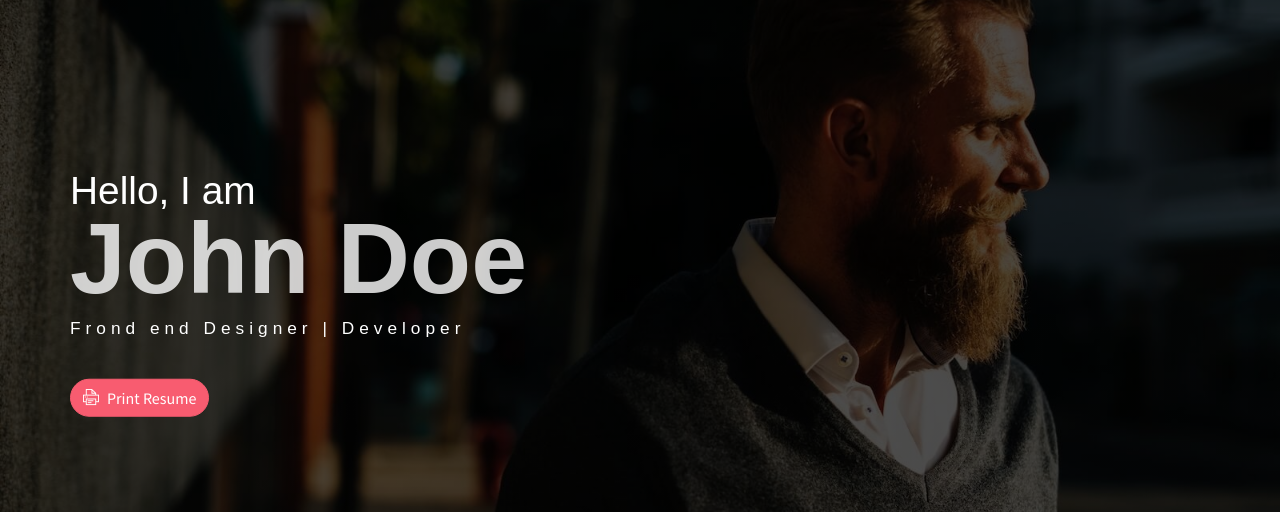
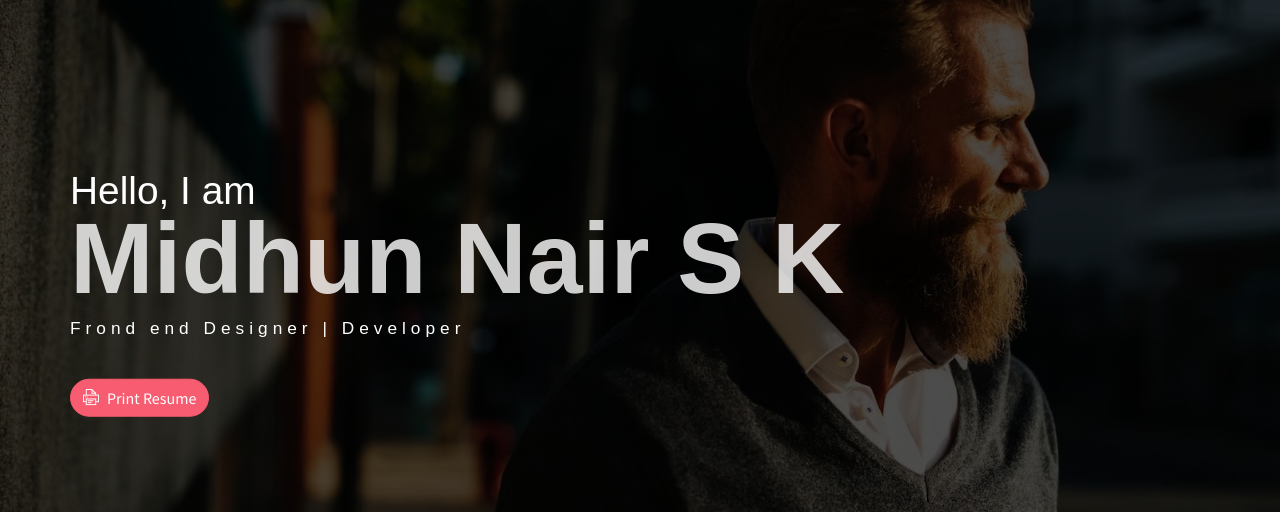
Before and after one commit to skmidhun09/skmidhun09.github.io, a website: page docs/index.html in a window 1280 px wide. Shown: the part 60-572 px from the top of the page. Drawn offline with Linux system fonts and the light colour scheme; some packages are replaced by stand-ins of ours.

Commit message:
update template

```diff
--- a/docs/index.html
+++ b/docs/index.html
@@ -3,12 +3,12 @@
 <head>
 	<meta charset="utf-8">
     <meta name="viewport" content="width=device-width, initial-scale=1, shrink-to-fit=no">
-    <meta name="description" content="Start your development with JohnDoe landing page.">
+    <meta name="description" content="Start your development with Midhun Nair S K landing page.">
     <meta name="author" content="Devcrud">
-    <title>JohnDoe Landing page | Free Bootstrap 4.3.x landing page</title>
+    <title>Midhun Nair S K Landing page | Free Bootstrap 4.3.x landing page</title>
     <!-- font icons -->
     <link rel="stylesheet" href="assets/vendors/themify-icons/css/themify-icons.css">
-    <!-- Bootstrap + JohnDoe main styles -->
+    <!-- Bootstrap + Midhun Nair S K main styles -->
 	<link rel="stylesheet" href="assets/css/johndoe.css">
 </head>
 <body data-spy="scroll" data-target=".navbar" data-offset="40" id="home">
@@ -24,7 +24,7 @@
             </ul>
             <div class="header-content">
                 <h4 class="header-subtitle" >Hello, I am</h4>
-                <h1 class="header-title">John Doe</h1>
+                <h1 class="header-title">Midhun Nair S K</h1>
                 <h6 class="header-mono" >Frond end Designer | Developer</h6>
                 <button class="btn btn-primary btn-rounded"><i class="ti-printer pr-2"></i>Print Resume</button>
             </div>
@@ -50,7 +50,7 @@
                 <ul class="navbar-nav brand">
                     <img src="assets/imgs/avatar.jpg" alt="" class="brand-img">
                     <li class="brand-txt">
-                        <h5 class="brand-title">John Doe</h5>
+                        <h5 class="brand-title">Midhun Nair S K</h5>
                         <div class="brand-subtitle">Web Designer | Developer</div>
                     </li>
                 </ul>
```
